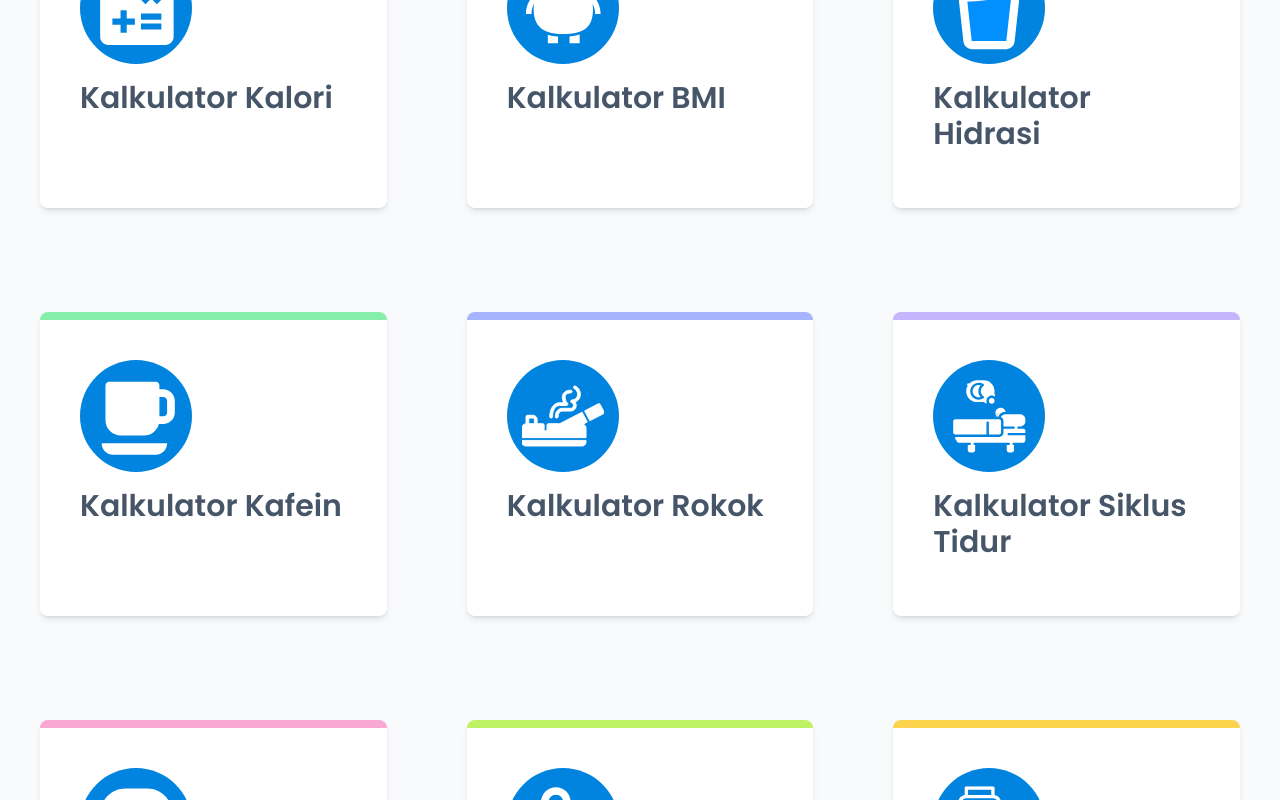
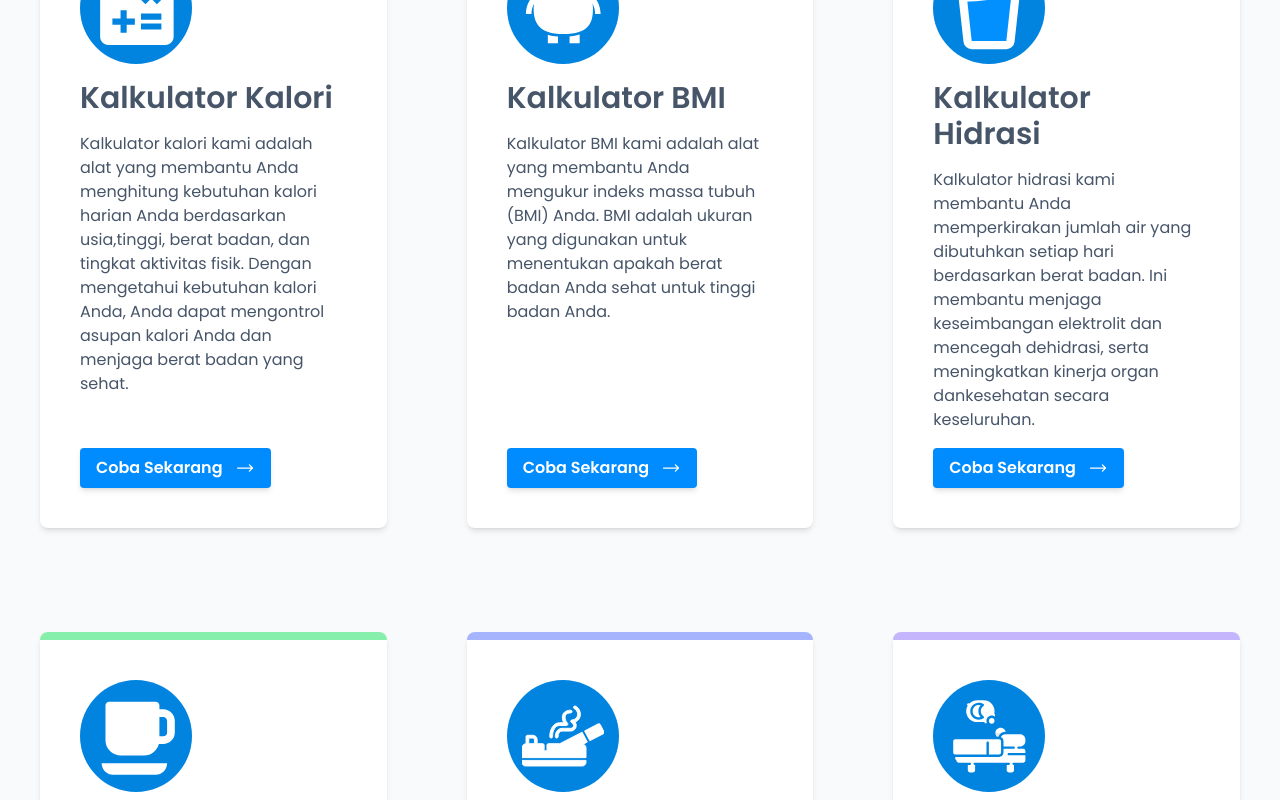
Before and after one commit to MuhammadRadifa/kalkulator-kesehatan, a React (Vite) app: page / in a window 1280 px wide. Shown: the part 1760-2560 px from the top of the page. Built offline with nearby package versions, Linux system fonts and the light colour scheme.

Commit message:
bug fixed

```diff
--- a/src/components/layanan/Layanan.jsx
+++ b/src/components/layanan/Layanan.jsx
@@ -26,16 +26,16 @@ const Layanan = () => {
                     <div>
                       <img src={element.icon} alt='Kalkulator' className='mx-auto w-28 md:mx-0 md:mb-0' />
                       <h2 className='my-4 text-xl font-semibold md:text-3xl'>{element.title}</h2>
-                      {/* <p className='mb-4 text-sm md:text-base'>{element.desc}</p> */}
+                      <p className='mb-4 text-sm md:text-base'>{element.desc}</p>
                     </div>
-                    {/* <a href={element.path} className='self-end'>
+                    <a href={element.path} className='self-end'>
                       <Button className={`group flex items-center gap-3 hover:opacity-90`}>
                         Coba Sekarang{' '}
                         <span className='text-xl font-bold group-hover:translate-x-2'>
                           <HiArrowLongRight />
                         </span>
                       </Button>
-                    </a> */}
+                    </a>
                   </div>
                 </div>
               );
```
